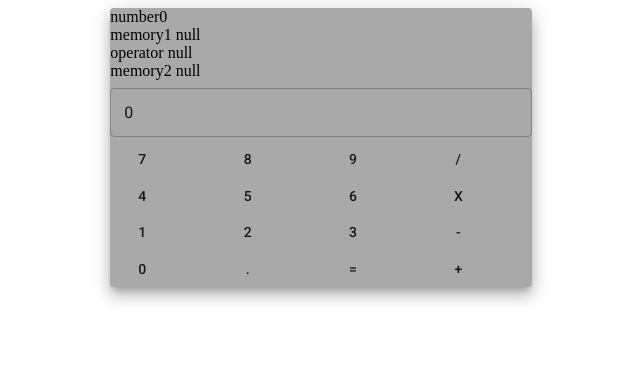
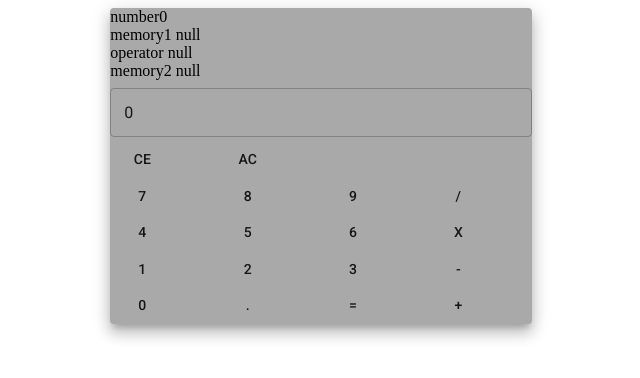
Before and after one commit to Stewart86/speed-coding-challenge-calculator, a React (Create React App) app: page / in a window 1280 px wide. Shown: the top 378 px of the page, without its empty margins (319-959 px from the left). Built offline with nearby package versions, Linux system fonts and the light colour scheme.

Commit message:
amend readme and add CE and AC feature

```diff
--- a/src/Calculator.js
+++ b/src/Calculator.js
@@ -15,7 +15,21 @@ export default class Calculator extends Component {
     operating: false
   };
 
-  handlecurrent = newNumber => {
+  handleClearCurrent = () => {
+    this.setState({
+      current: "0"
+    })
+  }
+
+  handleAllClear = () => {
+    this.setState({
+      current: "0",
+      memory: null,
+      operating: false
+    })
+  }
+
+  handleCurrent = newNumber => {
     if (this.state.current === "0") {
       this.setState({
         current: `${newNumber}`
@@ -81,6 +95,7 @@ export default class Calculator extends Component {
       }
     }
 
+
     // if (this.state.memory === null) {
     //   this.setState({
     //     memory: `${this.state.current}`,
@@ -131,44 +146,56 @@ export default class Calculator extends Component {
               fullWidth
             />
             <Grid container>
-              <Grid item sm={3}>
-                <Button onClick={() => this.handlecurrent(7)}>7</Button>
+            <Grid item sm={3}>
+                <Button onClick={() => this.handleClearCurrent()}>CE</Button>
               </Grid>
               <Grid item sm={3}>
-                <Button onClick={() => this.handlecurrent(8)}>8</Button>
+                <Button onClick={() => this.handleAllClear()}>AC</Button>
               </Grid>
               <Grid item sm={3}>
-                <Button onClick={() => this.handlecurrent(9)}>9</Button>
+
+              </Grid>
+              <Grid item sm={3}>
+
+              </Grid>
+              <Grid item sm={3}>
+                <Button onClick={() => this.handleCurrent(7)}>7</Button>
+              </Grid>
+              <Grid item sm={3}>
+                <Button onClick={() => this.handleCurrent(8)}>8</Button>
+              </Grid>
+              <Grid item sm={3}>
+                <Button onClick={() => this.handleCurrent(9)}>9</Button>
               </Grid>
               <Grid item sm={3}>
                 <Button onClick={() => this.handleOperation("/")}>/</Button>
               </Grid>
               <Grid item sm={3}>
-                <Button onClick={() => this.handlecurrent(4)}>4</Button>
+                <Button onClick={() => this.handleCurrent(4)}>4</Button>
               </Grid>
               <Grid item sm={3}>
-                <Button onClick={() => this.handlecurrent(5)}>5</Button>
+                <Button onClick={() => this.handleCurrent(5)}>5</Button>
               </Grid>
               <Grid item sm={3}>
-                <Button onClick={() => this.handlecurrent(6)}>6</Button>
+                <Button onClick={() => this.handleCurrent(6)}>6</Button>
               </Grid>
               <Grid item sm={3}>
                 <Button onClick={() => this.handleOperation("x")}>x</Button>
               </Grid>
               <Grid item sm={3}>
-                <Button onClick={() => this.handlecurrent(1)}>1</Button>
+                <Button onClick={() => this.handleCurrent(1)}>1</Button>
               </Grid>
               <Grid item sm={3}>
-                <Button onClick={() => this.handlecurrent(2)}>2</Button>
+                <Button onClick={() => this.handleCurrent(2)}>2</Button>
               </Grid>
               <Grid item sm={3}>
-                <Button onClick={() => this.handlecurrent(3)}>3</Button>
+                <Button onClick={() => this.handleCurrent(3)}>3</Button>
               </Grid>
               <Grid item sm={3}>
                 <Button onClick={() => this.handleOperation("-")}>-</Button>
               </Grid>
               <Grid item sm={3}>
-                <Button onClick={() => this.handlecurrent(0)}>0</Button>
+                <Button onClick={() => this.handleCurrent(0)}>0</Button>
               </Grid>
               <Grid item sm={3}>
                 <Button>.</Button>
```
Also changed, not shown: 1 other file (tests, documents, lock files or other folders).
